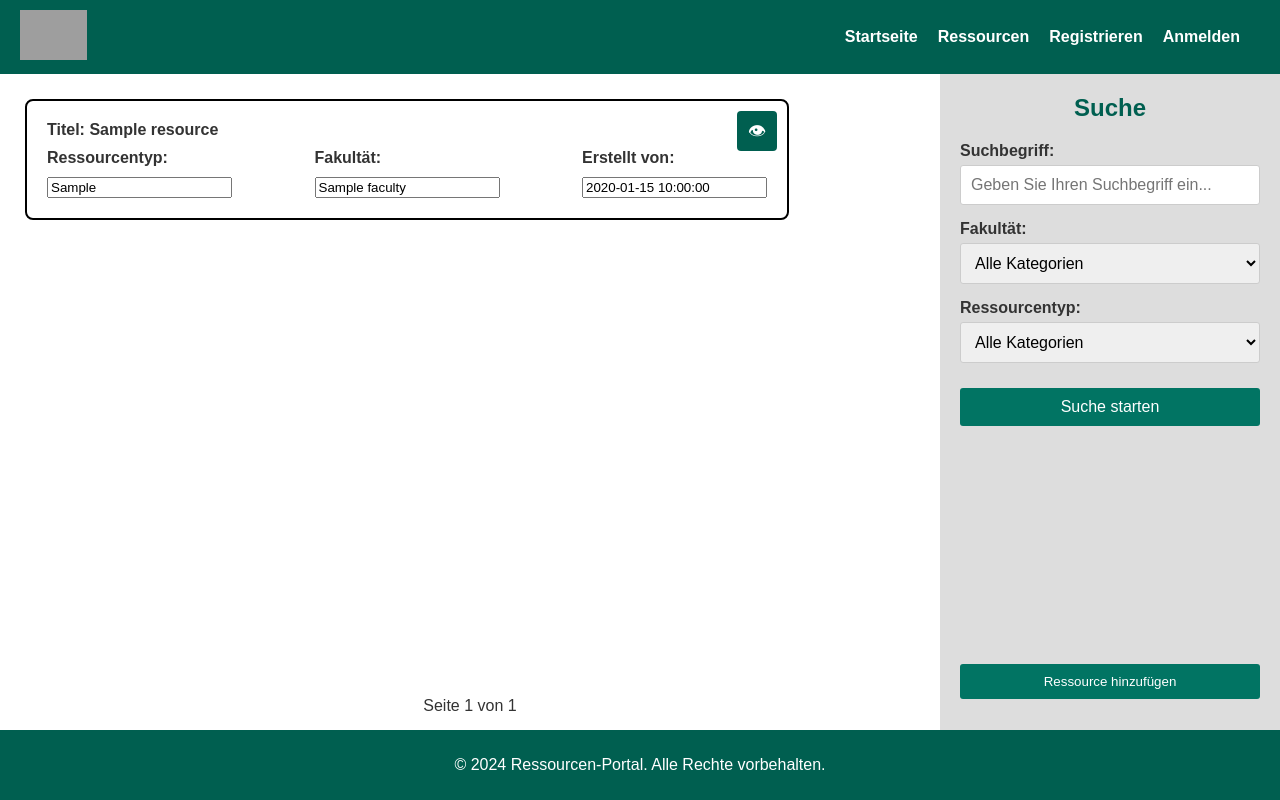
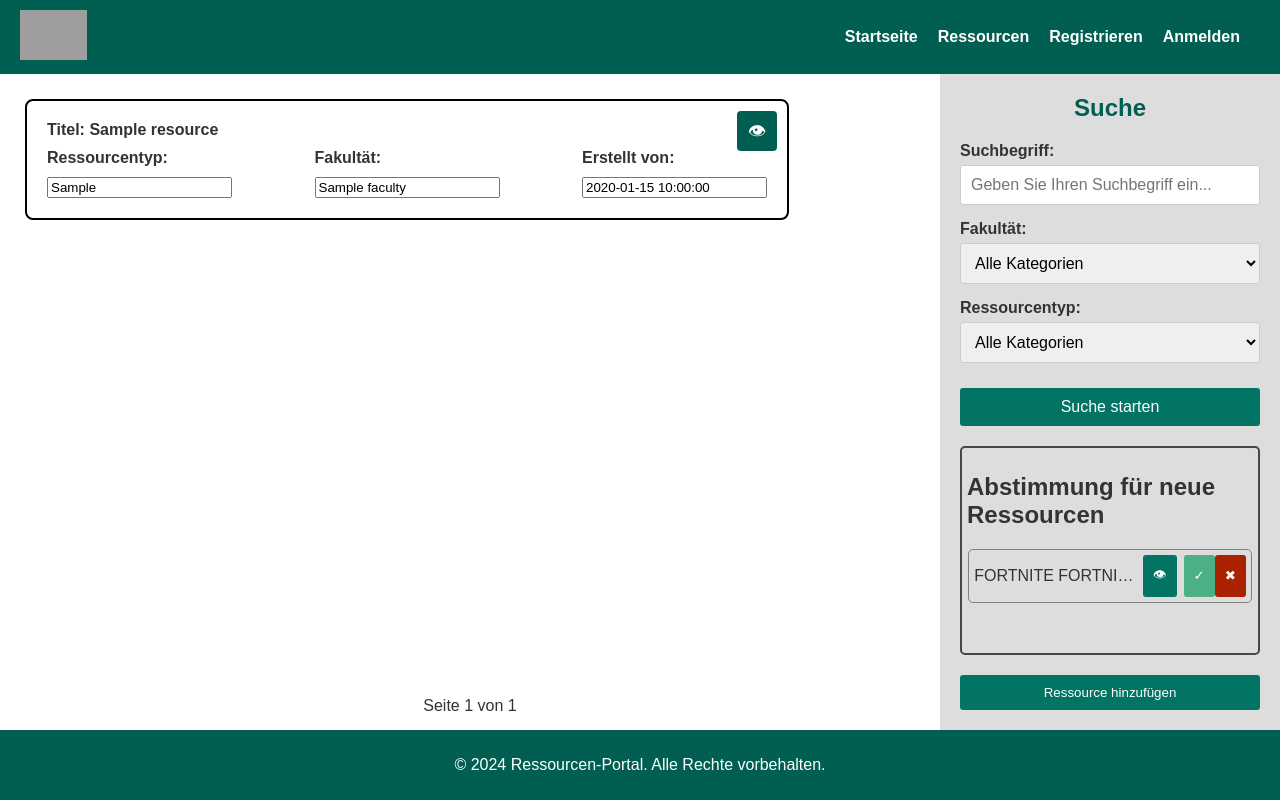
Before and after one commit to WeaksideParadise/SEP, a Python web app: template Meilenstein_2/templates/search.html in a window 1280 px wide. Run offline with Jinja, Linux system fonts and the light colour scheme; the template is opened without the code that fills it: most values are stand-ins (such as "Sample title", 1, 10 or a date in 2020); grey boxes are pictures that could not be loaded.

Commit message:
Ressourcenvorschlag hinzugefügt, kleine design verbesserungen/fixes

```diff
--- a/Meilenstein_2/static/css/styles_search.css
+++ b/Meilenstein_2/static/css/styles_search.css
@@ -86,7 +86,7 @@ footer {
 }
 
 .search-container {
-    height: 90%;
+    height: 70%;
     flex-direction: column;
     justify-content: flex-start;
 }
@@ -94,6 +94,7 @@ footer {
 .add-ressource-container {
     flex-direction: column;
     justify-content: flex-start;
+    margin-bottom: 20px;
 }
 
 .bottom-btn-container {
@@ -433,6 +434,54 @@ button:hover {
 }
 
 
+.box-ressource-suggestions{
+    border: 2px solid rgb(71, 71, 71);
+    height: 100%;
+    margin-bottom: 20px;
+    margin-top: 5px;
+    padding: 5px;
+    border-radius: 5px;
+    display: flex;
+    flex-direction: column;
+    align-items: center;
+    overflow-y: scroll;
+    overflow-x: hidden;
+}
+
+.suggested-ressource{
+    width: 95%;
+    padding: 5px;
+    border: 1px solid grey;
+    border-radius: 5px;
+    display: flex;
+    justify-content: space-between;
+    align-items: center;
+}
+
+.suggested-ressource-actions{
+    display: flex;
+    flex-direction: row;
+}
+
+.suggested-button-green{
+    background-color: #4CAF86;
+}
+
+.suggested-ressource-name{
+    overflow: hidden;
+    text-overflow: ellipsis;
+    white-space: nowrap;
+}
+
+.vote-box{
+    display: flex;
+    flex-direction: row;
+    margin-left: 7px;
+}
+
+
+
+
 #value-container {
     visibility: hidden;
 }
--- a/Meilenstein_2/templates/admin2.html
+++ b/Meilenstein_2/templates/admin2.html
@@ -110,7 +110,7 @@
 
                                 <button class="button-green" style="margin:3px" onclick="open_inspect_modal('{{ resource.ressource_id }}', { ressource_id: 'admin2_i_ressource_id', description: 'admin2_i_description', link: 'admin2_i_link', name: 'admin2_i_name', hours: 'admin2_i_opening_hours', faculty: 'admin2_i_faculty', ressource_type: 'admin2_i_ressource_type', created_by: 'admin2_i_created_by', like_count: 'admin2_i_like_count', like_emoji: 'admin2_i_like_emoji', is_published: 'admin2_i_is_published'})">&#128065;</button>
                                 <form action="{{ url_for('UI_revive_ressource', ressource_id = resource.ressource_id)}}" method="post" style="margin-top:3px; font-size:15px">
-                                    <button class="button-green" type="submit">Wiederherstellen</button>
+                                    <button class="button-green" style="font-size: 15px" type="submit">Wiederherstellen</button>
                                 </form>
                             </div>
                         </div>
--- a/Meilenstein_2/templates/search.html
+++ b/Meilenstein_2/templates/search.html
@@ -161,6 +161,30 @@
                     </div>
                 </form>
             </div>
+
+            <div class="box-ressource-suggestions">
+                <h2>Abstimmung für neue Ressourcen</h2>
+
+                <!-- Hier Abstimmbare Sachen einfügen -->
+                <div class="suggested-ressource">
+                    <div class="suggested-ressource-name">
+                        <text>FORTNITE FORTNITE FONRTITE TETETETETETTET</text>
+                    </div>
+
+                    <div class="suggested-ressource-actions">
+                        <button>&#128065;</button>
+                        <div class="vote-box">
+                            <button class="suggested-button-green">&#10003</button>
+                            <button class="button-red">&#10006;</button>
+                        </div>
+                    </div>
+                </div>
+
+
+
+            </div>
+
+
             <div class="add-ressource-container">
                 <button onclick="open_add_modal()"> Ressource hinzufügen </button>
             </div>
```
Also changed, not shown: Meilenstein_2/templates/admin.html (+4 -4 lines).
